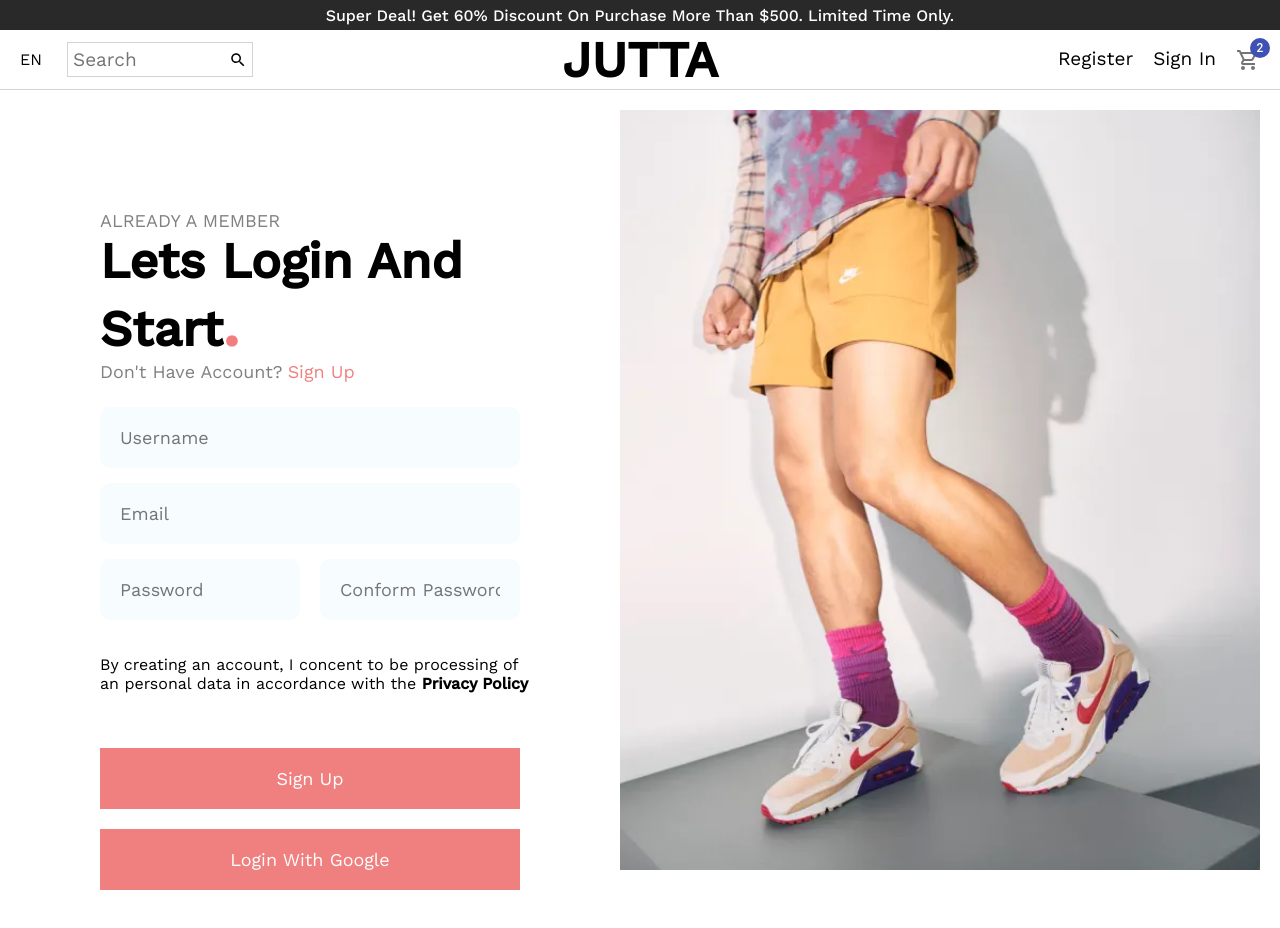
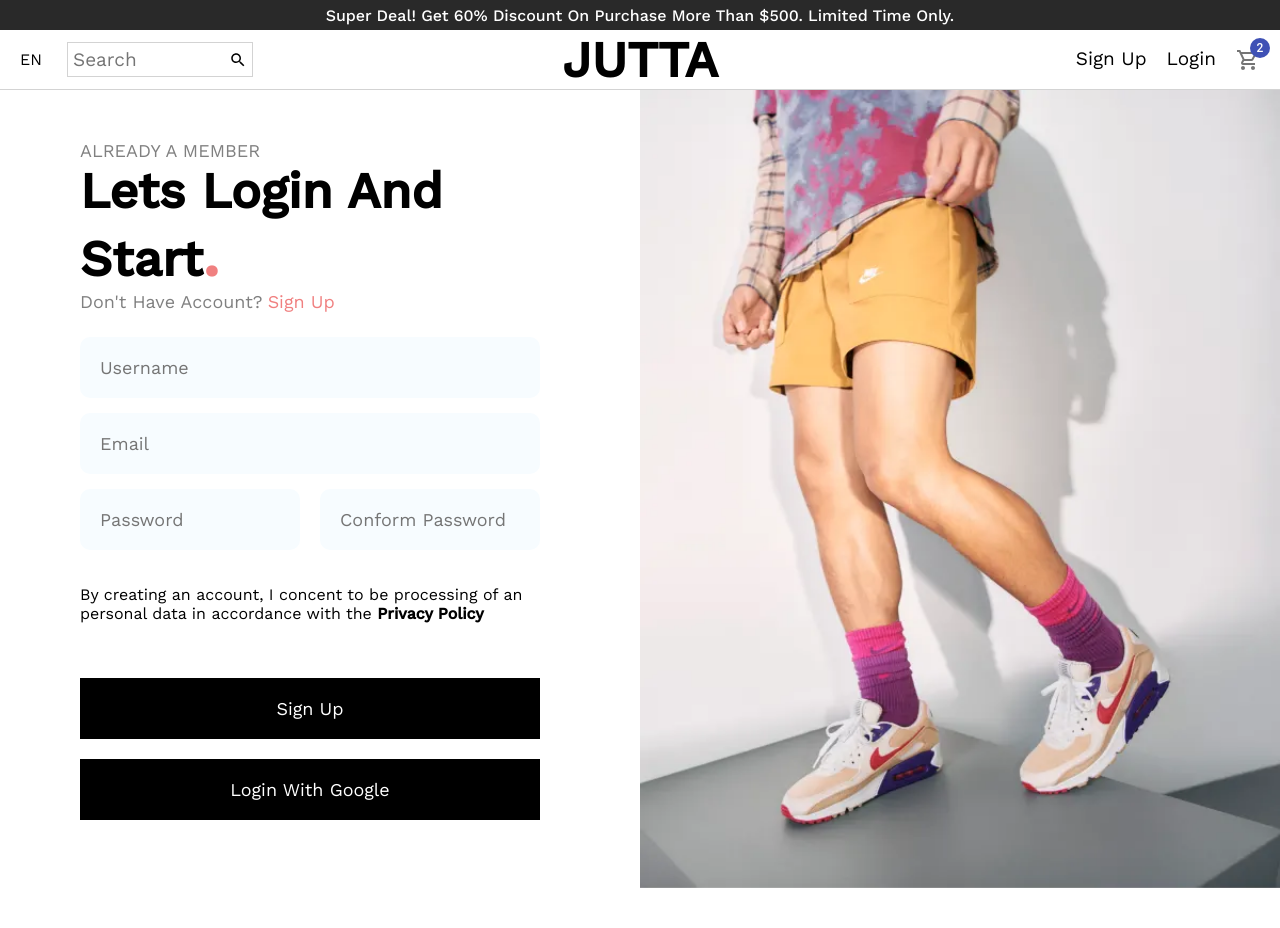
Before and after one commit to Surajpok/JUTTA, a React (Create React App) app: page /login in a window 1280 px wide. Shown: the top 928 px of the page. After the commit the page ends 894 px from the top, so only its background shows below. Built offline with nearby package versions, Linux system fonts and the light colour scheme.

Commit message:
Minor Tweaks

```diff
--- a/src/components/CatagoryItem.js
+++ b/src/components/CatagoryItem.js
@@ -1,5 +1,6 @@
 import styled from "styled-components";
 import { mobile } from "../Responsive";
+import { Link } from "react-router-dom";
 
 const Container = styled.div`
 flex: 1;
@@ -41,11 +42,13 @@ ${mobile({padding:"5px"})}
 const CatagoryItem = ({item}) => {
   return (
     <Container>
+        <Link to= {`/products/${item.cat}`}>
         <Image src={item.img} />
         <Info>
             <Title>{item.title}</Title>
             <Button>Shop Now</Button>
         </Info>
+        </Link>
     </Container>
   )
 }
--- a/src/components/Footer.js
+++ b/src/components/Footer.js
@@ -1,6 +1,7 @@
-import { Facebook, Instagram, Mail, Phone, Pinterest, Room } from "@material-ui/icons";
+import { Facebook, Instagram, Mail, Phone, Pinterest, Room, Twitter } from "@material-ui/icons";
 import styled from "styled-components";
 import {mobile} from "../Responsive";
+import { Link } from "react-router-dom";
 const Container = styled.div`
   background-color: #292929;
   color:#fff;
@@ -8,6 +9,7 @@ const Container = styled.div`
 const Wrapper = styled.div`
   display: flex;
   flex-wrap: wrap;
+  overflow: hidden;
   ${mobile({display:"block"})}
   `;
 
@@ -15,10 +17,16 @@ const Left = styled.div`
   flex: 1;
   position: relative;
   padding: 20px 20px 0 20px;
+  ${mobile({padding: "10px 10px 0 10px"})}
 `;
 const Logo = styled.div`
     font-size: 50px;
     font-weight: 700;
+    a{
+        text-decoration: none;
+        color: white;
+    }
+    ${mobile({fontSize: "35px"})}
   /* img {
     height: 35px;
 
@@ -32,6 +40,9 @@ const Desc = styled.p`
 const Center = styled.div`
   flex: 1;
   padding: 20px 20px 0 20px;
+  ${mobile({padding: "10px 10px 0 10px"})}
+
+
 `;
 const Title = styled.h3`
   margin-bottom: 30px;
@@ -55,6 +66,8 @@ const ListItem = styled.li`
 const Right = styled.div`
   flex: 1;
   padding: 20px 20px 0 20px;
+  ${mobile({padding: "10px 10px 0 10px"})}
+
 `;
 const ContactItem = styled.div`
 font-size: 20px;
@@ -102,9 +115,10 @@ const Footer = () => {
       <Wrapper>
       <Left>
         <Logo>
-          JUTTA
-          {/* <img src="../image/LAMO.png" alt="" /> */}
-
+          <Link to="/">
+            JUTTA
+            {/* <img src="../image/LAMO.png" alt="" /> */}
+          </Link>
         </Logo>
         <Desc>
           Sneakers have always been more than just shoes to us. They have a
@@ -149,6 +163,9 @@ const Footer = () => {
           <SocialIcon color="E60023">
             <Pinterest />
           </SocialIcon>
+          <SocialIcon color="00b5ff">
+            <Twitter />
+          </SocialIcon>
         </SocialContainer>
         <Payment src = "../image/payment.png" alt ="" />
       </Right>
--- a/src/components/Navbar.js
+++ b/src/components/Navbar.js
@@ -17,14 +17,14 @@ const Wrapper = styled.div`
   display: flex;
   align-items: center;
   justify-content: space-between;
-  ${mobile({margin: "0 5px" })}
+  ${mobile({margin: " 0 10px 0 0px" })}
 `;
 
 const Left = styled.div`
   flex: 1;
   display: flex;
   align-items: center;
-  ${mobile({flex: "1" })}
+  ${mobile({flex: "1.5" })}
 `;
 
 const Language = styled.span`
@@ -41,7 +41,7 @@ const SearchContainer = styled.div`
   align-items: center;
   margin-left: 25px;
   padding: 5px;
-  ${mobile({marginLeft: "5px",marginRight:"25px", padding:"5px", width:"100%" })}
+  ${mobile({marginLeft: "5px",marginRight:"5px", padding:"5px 5px 5px 10px", width:"100%" })}
 `;
 
 const Input = styled.input`
@@ -49,7 +49,7 @@ const Input = styled.input`
   outline: none;
   font-size: 19px;
   width: 100%;
-  ${mobile({width: "50px", fontSize:"15px" })}
+  ${mobile({width: "100%", fontSize:"15px" })}
 `;
 
 const Center = styled.div`
@@ -58,20 +58,22 @@ const Center = styled.div`
   justify-content: center;
   flex: 1;
   text-align: center;
-  ${mobile({flex: "1" })}
+  ${mobile({flex: "0.5" })}
 `;
 
 const Logo = styled.div`
   display: flex;
   align-items: center;
+  justify-content: center;
   font-size: 50px;
+  text-align: center;
   font-weight: 700;
   cursor: pointer;
   a, u {
     text-decoration: none;
     color: #000;
   }
-  ${mobile({fontSize: "25px"})}
+  ${mobile({fontSize: "20px",margin:"0",padding:"0"})}
   /* img {
     height: 50px;
     position: absolute;
@@ -86,7 +88,7 @@ const Right = styled.div`
   flex: 1;
   display: flex;
   justify-content: flex-end;
-  ${mobile({flex:"3", justifyContent: "center" })}
+  ${mobile({flex:"1.5", justifyContent: "space-evenly",marginRight:"0" })}
 `;
 
 const MenuItem = styled.div`
@@ -96,7 +98,7 @@ const MenuItem = styled.div`
   }
   cursor: pointer;
   margin-left: 20px;
-  ${mobile({fontSize: "16px", marginLeft: "10px" })}
+  ${mobile({fontSize: "15px", paddingLeft: "0px",margin:"0" })}
 `;
 
 const Navbar = () => {
@@ -118,8 +120,8 @@ const Navbar = () => {
           </Logo>
         </Center>
         <Right>
-          <MenuItem><Link to= "/register">Register</Link></MenuItem>
-          <MenuItem><Link to= "/login">Sign In</Link></MenuItem>
+          <MenuItem><Link to= "/register">Sign Up</Link></MenuItem>
+          <MenuItem><Link to= "/login">Login</Link></MenuItem>
           <MenuItem>
             <Badge badgeContent={2} color="primary">
               <ShoppingCartOutlined color="action" />
--- a/src/components/Newsletter.js
+++ b/src/components/Newsletter.js
@@ -3,6 +3,7 @@ import {mobile} from "../Responsive";
 
 const Container = styled.div`
   height: 60vh;
+  /* margin: 0 15px; */
   background-color: rgb(245 245 245);
   display: flex;
   align-items: center;
--- a/src/components/Slider.js
+++ b/src/components/Slider.js
@@ -56,7 +56,7 @@ const Slide = styled.div`
 const ImgContainer = styled.div`
   height: 100%;
   flex: 1;
-  ${mobile({ flex:"2" })}
+  ${mobile({ flex:"1" })}
 `;
 
 const Image = styled.img`
@@ -64,6 +64,7 @@ const Image = styled.img`
   width: 100%;
   object-fit: cover;
   object-position: bottom -20px;
+  ${mobile({ objectFit:"contain" })}
 `;
 
 const InfoContainer = styled.div`
--- a/src/data.js
+++ b/src/data.js
@@ -25,17 +25,20 @@ export const catagories = [
     {
         id:1,
         img:"../../image/man3.png",
-        title:"Man"
+        title:"Man",
+        cat:"man"
     },
     {
         id:1,
         img:"../../image/woman.png",
-        title:"Woman"
+        title:"Women",
+        cat:"women"
     },
     {
         id:1,
         img:"../../image/kid2.png",
-        title:"Kids"
+        title:"Kids",
+        cat:"kids"
     }
 ];
 
--- a/src/pages/Login.js
+++ b/src/pages/Login.js
@@ -15,7 +15,7 @@ const LoginContainer = styled.div`
 `;
 
 const Wrapper = styled.div`
-  padding: 20px;
+  /* padding: 20px; */
   background-color: white;
   display: flex;
   ${mobile({padding:"5px"})}
@@ -23,7 +23,7 @@ const Wrapper = styled.div`
 `;
 
 const FormWrapper = styled.div`
-   margin: 100px 80px;
+   margin: 50px 80px;
   ${mobile({margin:"5px"})}
 
 `;
@@ -81,7 +81,7 @@ const Button = styled.button`
 width: 100%;
 border: none;
 padding: 20px 20px;
-background-color: lightcoral;
+background-color: #000;
 color:white;
 cursor: pointer;
 font-size: 18px;
@@ -95,7 +95,7 @@ const ImgWrapper = styled.div`
 `;
 
 const Image = styled.img`
-  height: 95vh;
+  height: 100vh;
   width: 50vw;
   object-fit: cover;
 `;
--- a/src/pages/Register.js
+++ b/src/pages/Register.js
@@ -2,6 +2,8 @@ import styled from "styled-components";
 import { mobile } from "../Responsive";
 import Announcement from "../components/Announcement";
 import Navbar from "../components/Navbar";
+import Footer from "../components/Footer";
+
 
 const Container = styled.div`
 
@@ -14,14 +16,14 @@ const RegisterContainer = styled.div`
 `;
 
 const Wrapper = styled.div`
-  padding: 20px;
+  /* padding: 20px; */
   background-color: white;
   display: flex;
   ${mobile({padding:"5px"})}
 `;
 
 const FormWrapper = styled.div`
-  margin: 100px 80px;
+  margin: 50px 80px;
   ${mobile({margin:"5px"})}
 `;
 
@@ -77,7 +79,7 @@ const Button = styled.button`
 width: 100%;
 border: none;
 padding: 20px 20px;
-background-color: lightcoral;
+background-color: #000;
 color:white;
 cursor: pointer;
 font-size: 18px;
@@ -88,11 +90,12 @@ ${mobile({margin:"5px 5px"})}
 
 const ImgWrapper = styled.div`
   flex: 1;
+  height: 110vh;
   ${mobile({display:"none"})}
 `;
 
 const Image = styled.img`
-  height: 95vh;
+  height: 110vh;
   width: 50vw;
   object-fit: cover;
 `;
```
